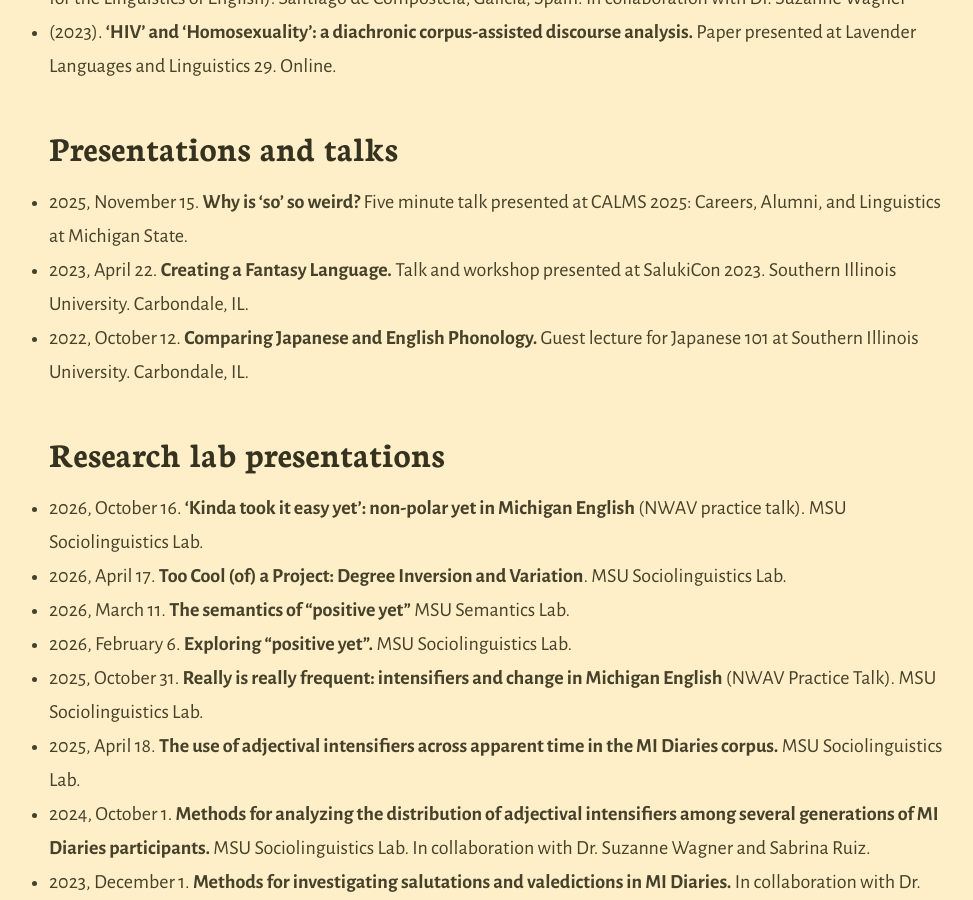
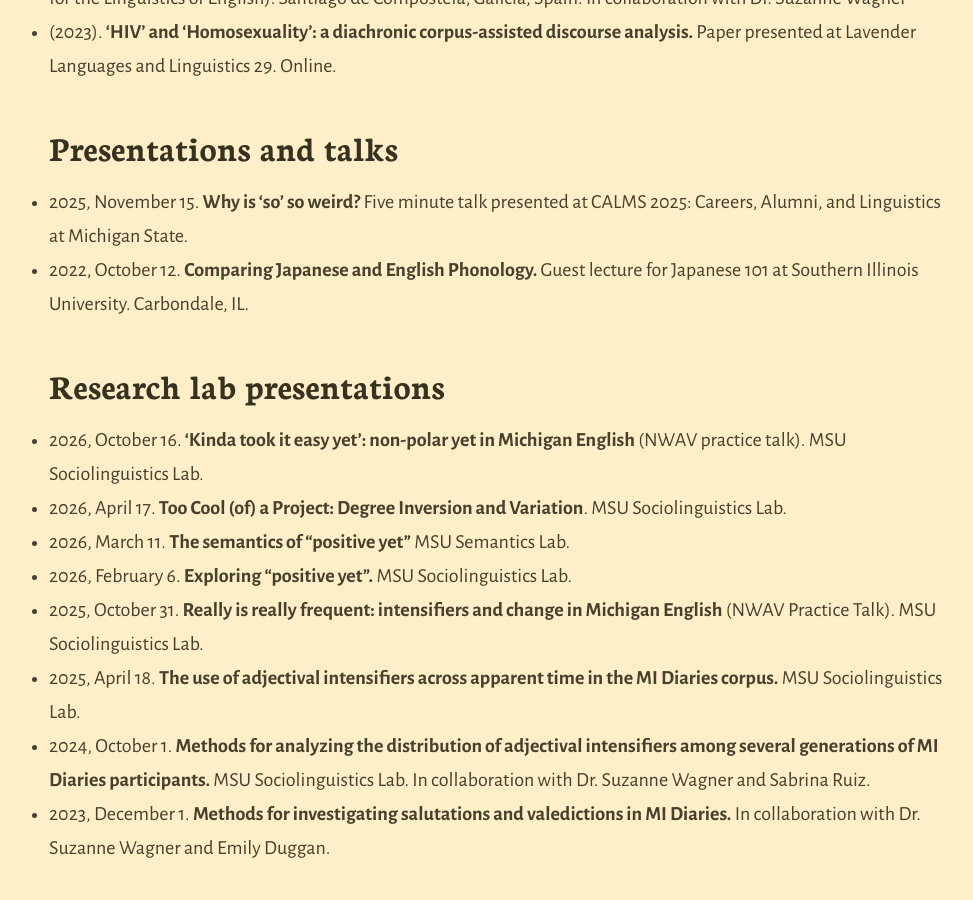
Before and after one commit to annankirk/annankirk.github.io, a Jekyll site: the page built from research.md, in a window 1280 px wide and 900 px high, scrolled down 1525 px. Shown: the whole window, without its empty margins (141-1114 px from the left). Built offline with Jekyll 4.4.1, drawn with Linux system fonts in a browser that asks for light colours.

Commit message:
Update research.md

```diff
--- a/research.md
+++ b/research.md
@@ -33,7 +33,6 @@ I have secondary interests in sociophonetics (how the sounds of language vary an
 
 ## Presentations and talks
 - 2025, November 15. **Why is 'so' so weird?** Five minute talk presented at CALMS 2025: Careers, Alumni, and Linguistics at Michigan State.
-- 2023, April 22. **Creating a Fantasy Language.** Talk and workshop presented at SalukiCon 2023. Southern Illinois University. Carbondale, IL.
 - 2022, October 12. **Comparing Japanese and English Phonology.** Guest lecture for Japanese 101 at Southern Illinois University. Carbondale, IL.
 
 ## Research lab presentations
```
